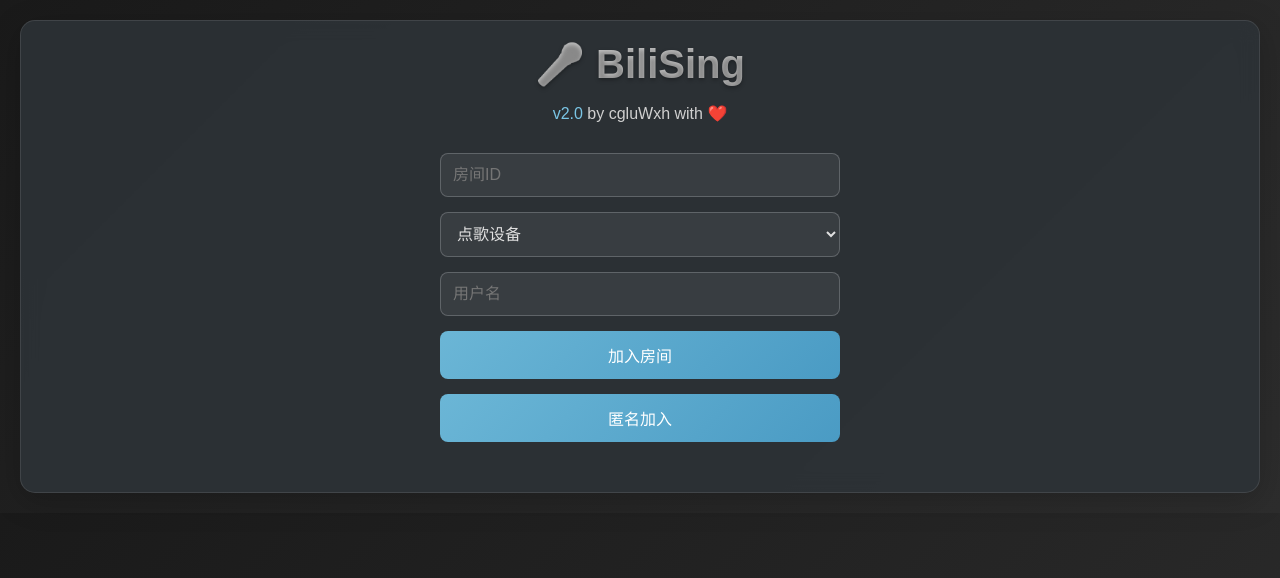
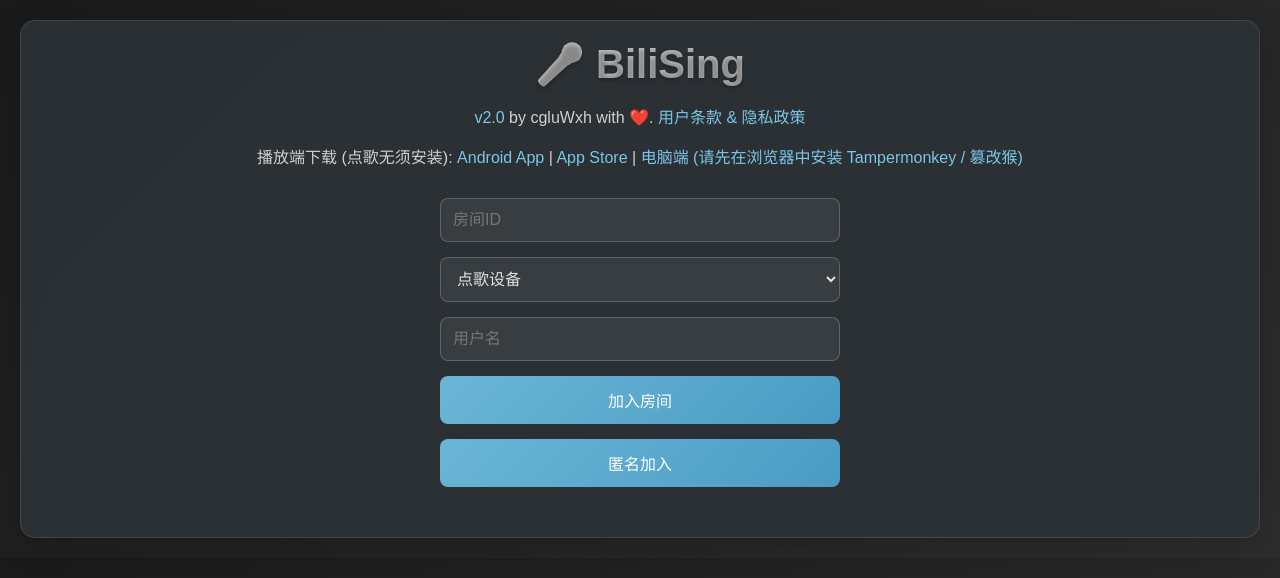
Before and after one commit to cgluWxh/BiliSing, a Flask app: page / in a window 1280 px wide. Shown: the top 578 px of the page. Run offline with Flask 3, Linux system fonts and the light colour scheme.

Commit message:
Chores: Add App Download Link

```diff
--- a/templates/index.html
+++ b/templates/index.html
@@ -16,7 +16,8 @@
         <div id="join-section">
             <div class="header">
                 <h1>🎤 BiliSing</h1>
-                <p><a href="https://github.com/cgluWxh/BiliSing/blob/main/CHANGELOG.md" target="_blank">v2.0</a> by cgluWxh with ❤️</p>
+                <p><a href="https://github.com/cgluWxh/BiliSing/blob/main/CHANGELOG.md" target="_blank">v2.0</a> by cgluWxh with ❤️. <a href="https://github.com/cgluWxh/BiliSing/blob/main/TERMS_AND_PRIVACY.md" target="_blank">用户条款 & 隐私政策</a></p>
+                <p>播放端下载 (点歌无须安装): <a href="/static/BiliSing_2.0.apk" target="_blank">Android App</a> | <a href="https://apps.apple.com/cn/app/bilising/id6749165474" target="_blank">App Store</a> | <a href="/static/bilising.user.js" target="_blank">电脑端 (请先在浏览器中安装 Tampermonkey / 篡改猴)</a></p>
             </div>
             <div class="join-form">
                 <input type="text" id="room-id" placeholder="房间ID" required>
```
